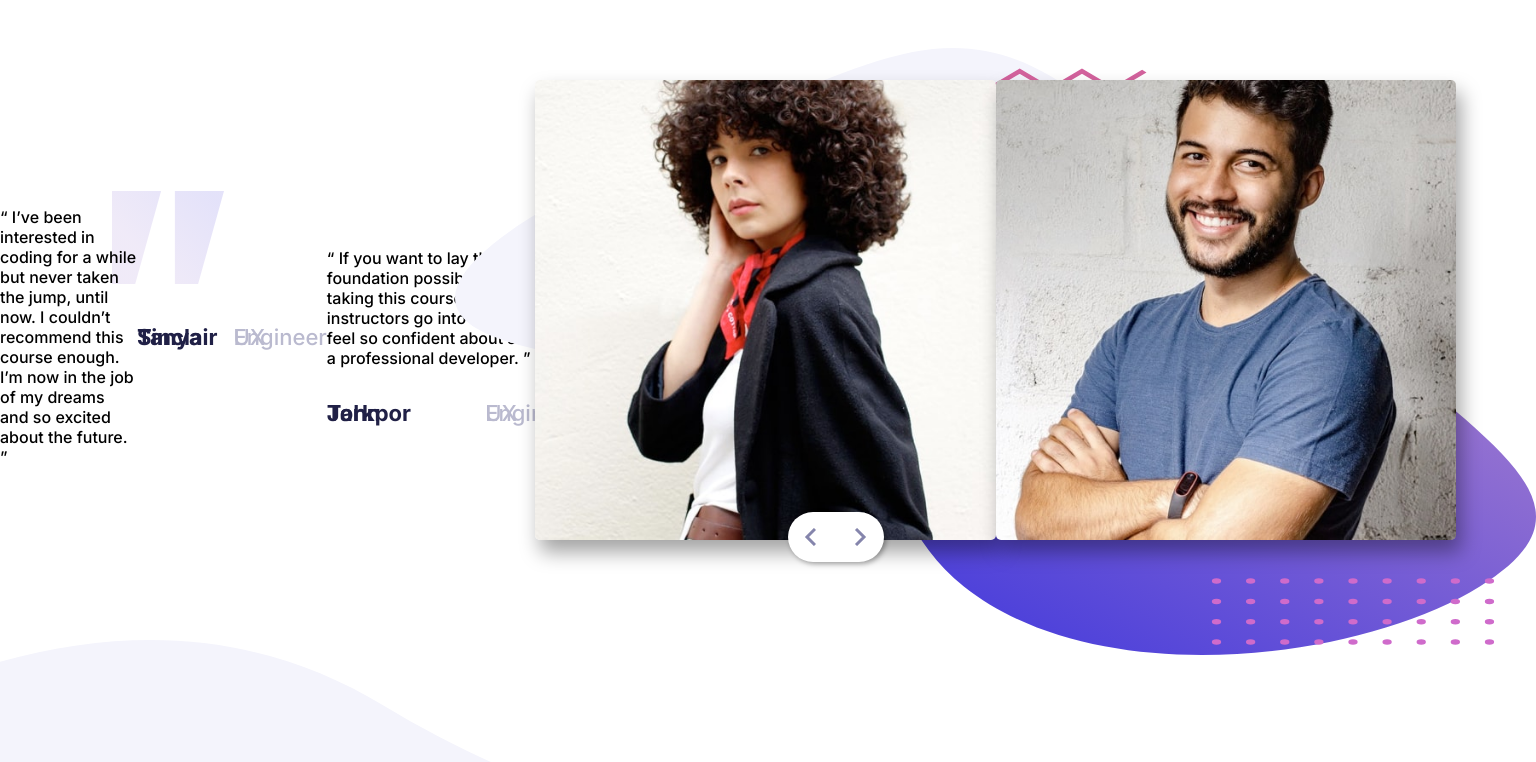
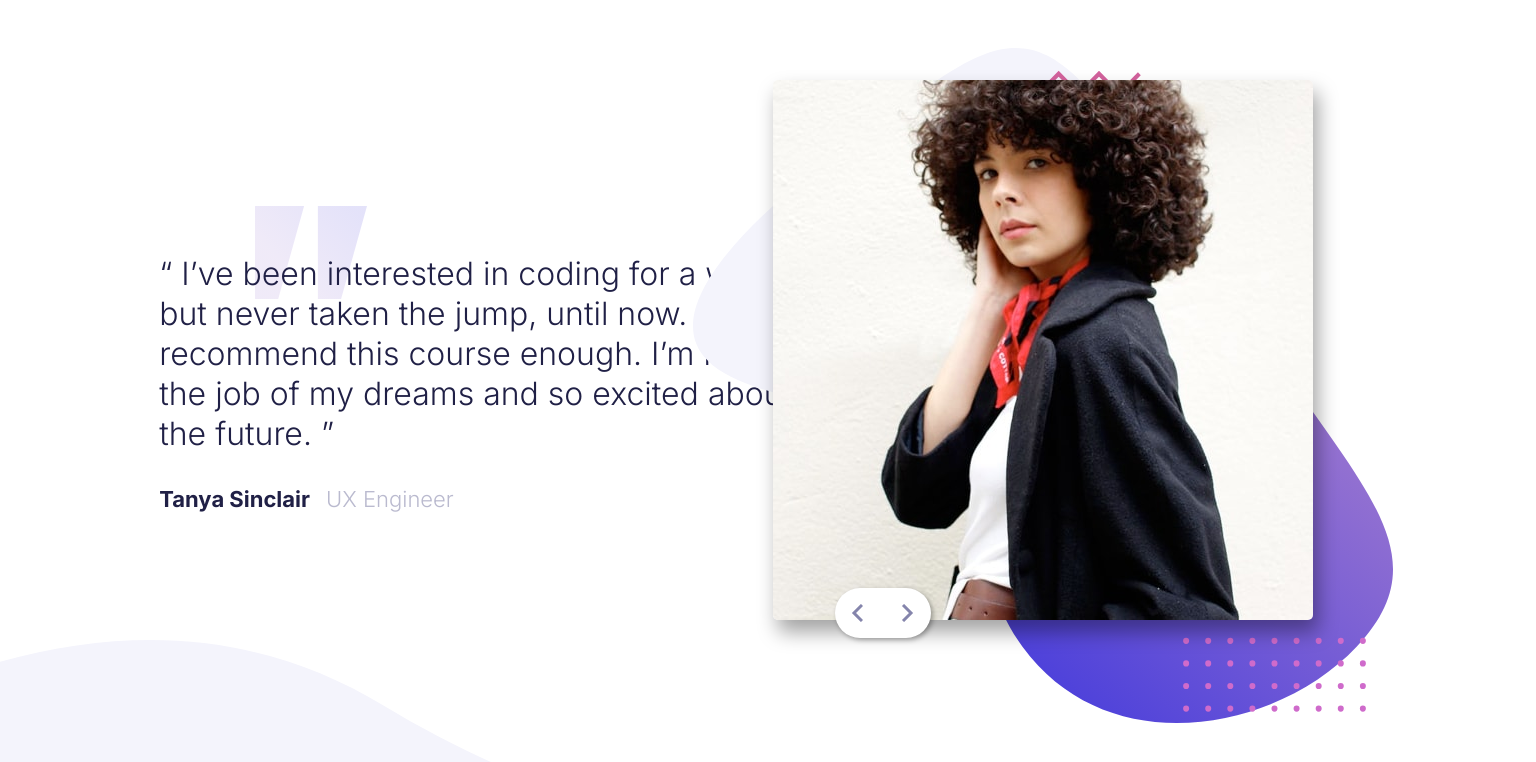
Before and after one commit to imparassharma/Testimonial-Slider, a plain HTML site: page index.html in a window 1536 px wide. Drawn offline with Linux system fonts and the light colour scheme; a script that the page names is missing.

Commit message:
Update style.css

```diff
--- a/style.css
+++ b/style.css
@@ -24,11 +24,12 @@ body{
     padding: 5rem 0rem 0rem 0rem;
 }
 
+.slide{
+    display: none;
+}
 
-
-.slide-container{
+.slide.current-slide{
     display: flex;
-    align-items: center;
     justify-content: center;
 }
 
@@ -60,7 +61,7 @@ body{
     background-size: 5rem;
 }
 
-.text1{
+.text{
     display: none;
     text-align: center;
     flex-direction: column;
@@ -70,7 +71,7 @@ body{
     font-weight: 300;
 }
 
-.text1 p{
+.text p{
     margin-bottom: 0.5em;
     color:hsl(240, 38%, 20%);
 }
@@ -117,13 +118,13 @@ body{
     }
 
     .text-section{
-        width: 47%;
+        width: 46.2%;
         margin-right: -10rem;
         background-position: 7rem top;
         background-size: 7rem;
     }
 
-    .text1{
+    .text{
         text-align: left;
         font-size: 32px;
         line-height: 2.5rem;
```
